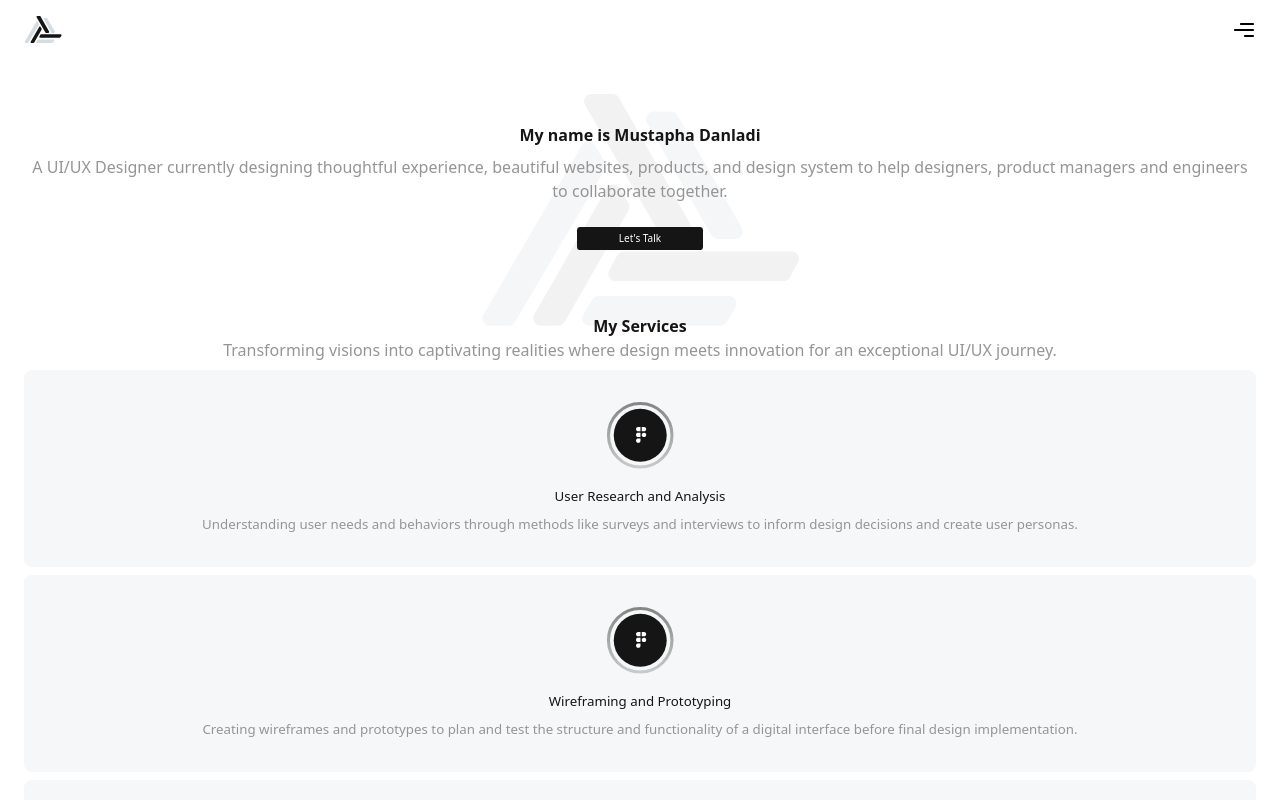
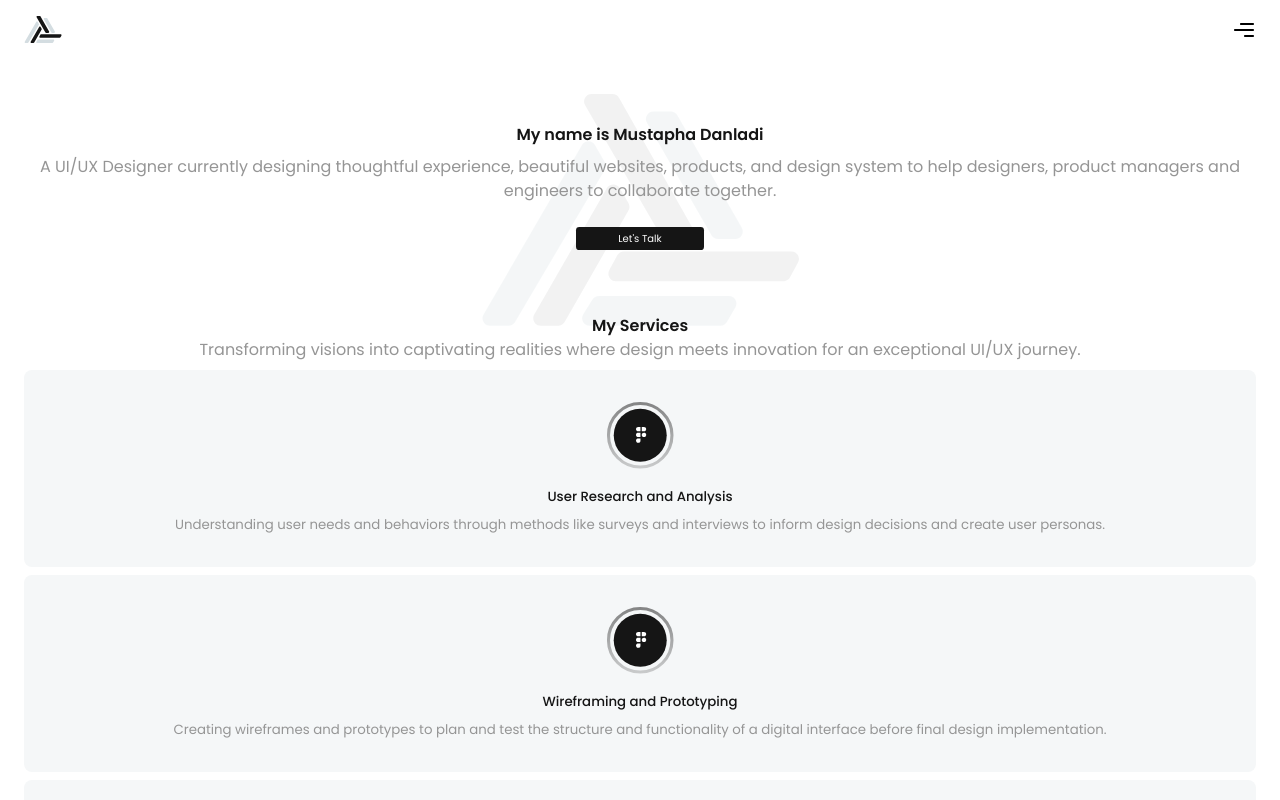
Before and after one commit to mmustaphak/ui-ux-portfolio, a React (Vite) app: page / in a window 1280 px wide. Shown: the top 800 px of the page. Built offline with nearby package versions, Linux system fonts and the light colour scheme.

Commit message:
Added the Poppins font

```diff
--- a/src/index.css
+++ b/src/index.css
@@ -1,8 +1,12 @@
+@import url('https://fonts.googleapis.com/css2?family=Poppins:ital,wght@0,100;0,200;0,300;0,400;0,500;0,600;0,700;0,800;0,900;1,100;1,200;1,300;1,400;1,500;1,600;1,700;1,800;1,900&display=swap');
 @tailwind base;
 @tailwind components;
 @tailwind utilities;
 
 @layer base{
+    html{
+        font-family: "Poppins", sans-serif
+    }
     :root{
         --color-black : 0deg 0% 8.24%;
         --color-grey: 0deg 0% 58.43%;
```
